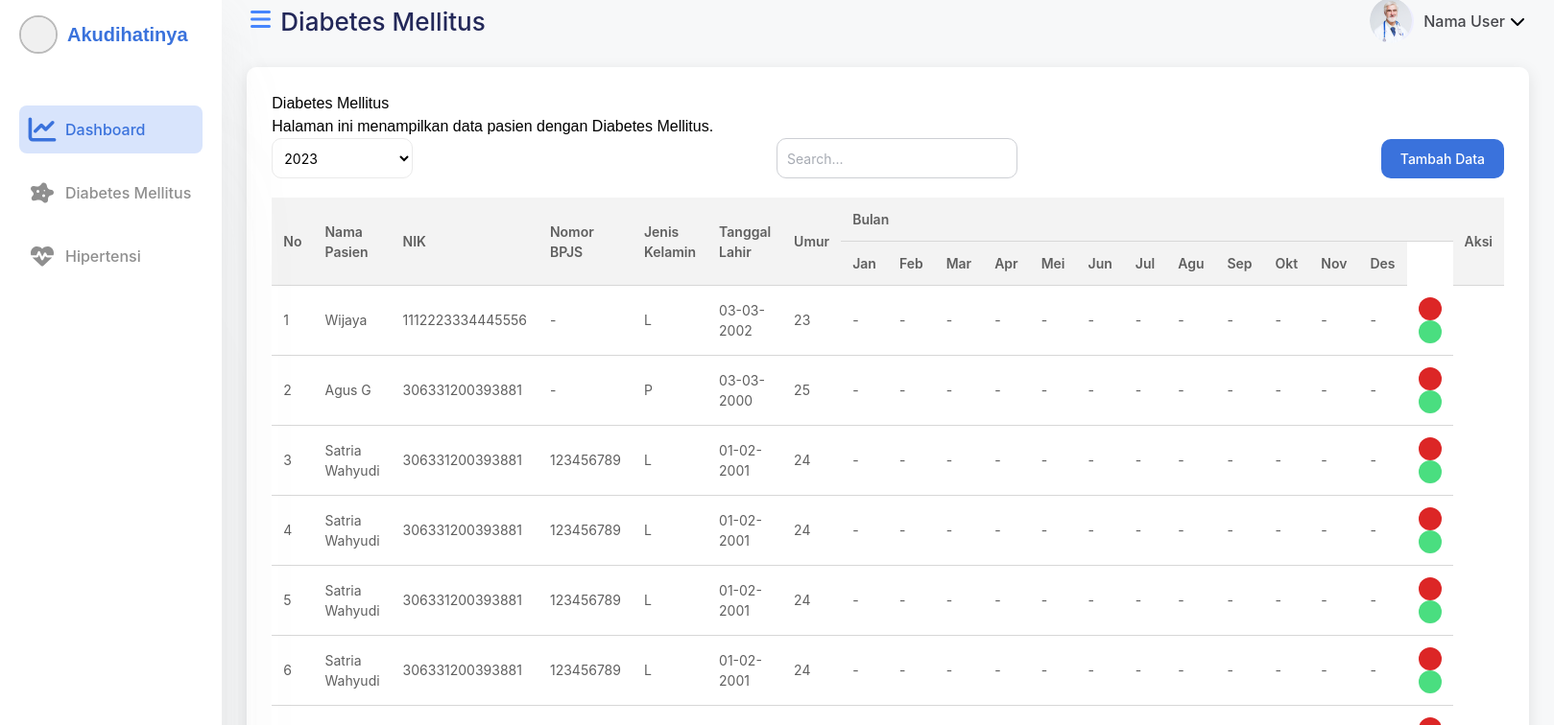
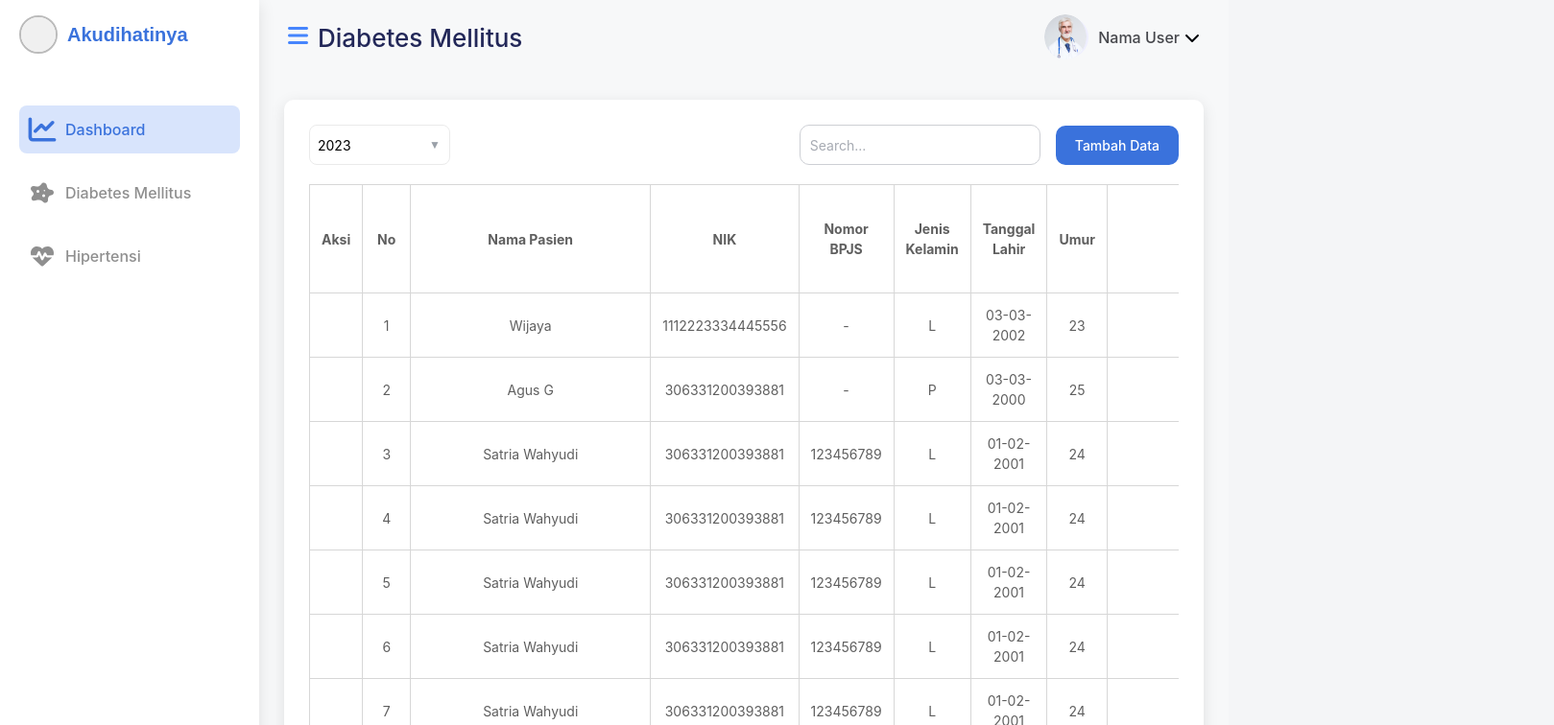
Before and after one commit to Bhimonw/frontend-akudihatinya, a Vue app: page /user/diabetes-mellitus in a window 1280 px wide. Shown: the top 756 px of the page at 96% size, 1619 px wide, since content can reach past the window. Built offline with nearby package versions, Linux system fonts and the light colour scheme.

Commit message:
Update DiabetesMellitus.vue file

```diff
--- a/src/data/dummyData.js
+++ b/src/data/dummyData.js
@@ -7,6 +7,7 @@ export const patientData = [
       gender: "L",
       dob: "03-03-2002",
       age: 23,
+      year:"2023",
       months: Array(12).fill("-"), // Default semua bulan kosong
     },
     {
@@ -17,6 +18,7 @@ export const patientData = [
       gender: "P",
       dob: "03-03-2000",
       age: 25,
+      year: "2023",
       months: ["-", "-", "-", "-", "-", "-", "-", "-", "-", "-", "-", "-"],
     },
     {
@@ -27,6 +29,7 @@ export const patientData = [
       gender: "L",
       dob: "01-02-2001",
       age: 24,
+      year: "2023",
       months: ["-", "-", "-", "-", "-", "-", "-", "-", "-", "-", "-", "-"],
     },
     {
@@ -37,6 +40,7 @@ export const patientData = [
         gender: "L",
         dob: "01-02-2001",
         age: 24,
+        year: "2023",
         months: ["-", "-", "-", "-", "-", "-", "-", "-", "-", "-", "-", "-"],
       },
       {
@@ -47,6 +51,7 @@ export const patientData = [
         gender: "L",
         dob: "01-02-2001",
         age: 24,
+        year: "2023",
         months: ["-", "-", "-", "-", "-", "-", "-", "-", "-", "-", "-", "-"],
       },
       {
@@ -57,6 +62,7 @@ export const patientData = [
         gender: "L",
         dob: "01-02-2001",
         age: 24,
+        year: "2023",
         months: ["-", "-", "-", "-", "-", "-", "-", "-", "-", "-", "-", "-"],
       },
       {
@@ -67,6 +73,7 @@ export const patientData = [
         gender: "L",
         dob: "01-02-2001",
         age: 24,
+        year: "2023",
         months: ["-", "-", "-", "-", "-", "-", "-", "-", "-", "-", "-", "-"],
       },
       {
@@ -77,6 +84,7 @@ export const patientData = [
         gender: "L",
         dob: "01-02-2001",
         age: 24,
+        year: "2023",
         months: ["-", "-", "-", "-", "-", "-", "-", "-", "-", "-", "-", "-"],
       },
       {
@@ -87,6 +95,7 @@ export const patientData = [
         gender: "L",
         dob: "01-02-2001",
         age: 24,
+        year: "2023",
         months: ["-", "-", "-", "-", "-", "-", "-", "-", "-", "-", "-", "-"],
       },
       {
@@ -97,6 +106,18 @@ export const patientData = [
         gender: "L",
         dob: "01-02-2001",
         age: 24,
+        year: "2023",
+        months: ["-", "-", "-", "-", "-", "-", "-", "-", "-", "-", "-", "-"],
+      },
+      {
+        id: 11,
+        name: "Tria Wahyudi",
+        nik: "306331200393881",
+        bpjs: "123456789",
+        gender: "L",
+        dob: "01-02-2001",
+        age: 24,
+        year: "2023",
         months: ["-", "-", "-", "-", "-", "-", "-", "-", "-", "-", "-", "-"],
       },
   ];
--- a/src/layouts/DefaultLayout.vue
+++ b/src/layouts/DefaultLayout.vue
@@ -2,12 +2,10 @@
   <div class="layout">
     <!-- Sidebar -->
     <Sidebar :isSidebarOpen="isSidebarOpen" />
-
     <!-- Main Content -->
     <div class="main-content">
       <!-- Navbar -->
       <Navbar :pageTitle="pageTitle" @toggle-sidebar="toggleSidebar" />
-
       <!-- Page Content -->
       <div class="content">
         <router-view />
@@ -48,6 +46,20 @@
 .layout {
   display: flex;
   height: 100vh;
+  overflow: hidden; /* Pastikan layout tidak memiliki scrollbar tambahan */
+}
+
+/* Sidebar */
+.sidebar {
+  flex-shrink: 0; /* Pastikan sidebar tidak menyusut */
+  width: 270px; /* Open width */
+  height: 100vh;
+  background: #ffffff;
+  box-shadow: 0px 4px 16px rgba(0, 0, 0, 0.1);
+  transition: width 0.3s ease;
+}
+.sidebar.collapsed {
+  width: 90px; /* Collapsed width */
 }
 
 /* Main Content */
@@ -55,6 +67,29 @@
   flex-grow: 1;
   display: flex;
   flex-direction: column;
-    background: #f7f8f9; /* Background color for the main content area */
+  height: 100vh;
+  overflow: hidden; /* Pastikan main-content tidak memiliki scrollbar tambahan */
+}
+
+/* Navbar */
+.navbar {
+  flex-shrink: 0; /* Pastikan navbar tidak menyusut */
+  width: 100%;
+  height: 78px;
+  background: #f7f8f9;
+  display: flex;
+  justify-content: space-between;
+  align-items: center;
+  padding: 0 30px;
+  box-sizing: border-box;
+}
+
+/* Content */
+.content {
+  flex-grow: 1;
+  overflow-y: auto; /* Aktifkan scrolling hanya pada content */
+  padding: 26px;
+  background-color: #f7f8f9;
+  box-sizing: border-box;
 }
 </style>
--- a/src/views/user/DiabetesMellitus.vue
+++ b/src/views/user/DiabetesMellitus.vue
@@ -2,23 +2,21 @@
   <div class="diabetes-mellitus">
     <!-- Page Container -->
     <div class="page-container">
-      <h1>Diabetes Mellitus</h1>
-      <p>Halaman ini menampilkan data pasien dengan Diabetes Mellitus.</p>
-
       <!-- Toolbar -->
       <div class="toolbar">
         <!-- Dropdown Tahun -->
-        <div class="dropdown">
-          <select class="dropdown-select">
-            <option value="2023">2023</option>
-            <option value="2022">2022</option>
-            <option value="2021">2021</option>
+        <div class="dropdown-container-year">
+          <select class="dropdown-select" v-model="selectedYear">
+            <option v-for="year in years" :key="year" :value="year">{{ year }}</option>
+            <font-awesome-icon :icon="['fas', 'chevron-down']" class="dropdown-icon" />
           </select>
         </div>
 
-        <!-- Tombol Search -->
+        <!-- Search Bar dan Tombol Tambah Data -->
+        <div class="right-section">
+          <!-- Search Bar -->
           <div class="search-container">
-          <input type="text" placeholder="Search..." class="search-input" />
+            <input type="text" placeholder="Search..." class="search-input" v-model="searchQuery" />
             <button class="search-button">
               <font-awesome-icon :icon="['fas', 'search']" />
             </button>
@@ -30,12 +28,14 @@
             Tambah Data
           </button>
         </div>
+      </div>
 
       <!-- Tabel Data Pasien -->
       <div class="table-container">
         <table class="data-table">
           <thead>
             <tr>
+              <th rowspan="2">Aksi</th>
               <th rowspan="2">No</th>
               <th rowspan="2">Nama Pasien</th>
               <th rowspan="2">NIK</th>
@@ -43,8 +43,8 @@
               <th rowspan="2">Jenis Kelamin</th>
               <th rowspan="2">Tanggal Lahir</th>
               <th rowspan="2">Umur</th>
+              <th rowspan="2">Alamat</th>
               <th colspan="13">Bulan</th>
-              <th rowspan="2">Aksi</th>
             </tr>
             <tr>
               <th>Jan</th>
@@ -62,7 +62,17 @@
             </tr>
           </thead>
           <tbody>
-            <tr v-for="(patient, index) in patients" :key="patient.id">
+            <tr v-for="(patient, index) in paginatedPatients" :key="patient.id">
+              <td>
+                <div class="action-buttons">
+                  <button class="action-button edit" @click="editPatient(patient.id)">
+                    <font-awesome-icon :icon="['fas', 'edit']" />
+                  </button>
+                  <button class="action-button delete" @click="deletePatient(patient.id)">
+                    <font-awesome-icon :icon="['fas', 'trash']" />
+                  </button>
+              </div>
+              </td>
               <td>{{ index + 1 }}</td>
               <td>{{ patient.name }}</td>
               <td>{{ patient.nik }}</td>
@@ -70,30 +80,67 @@
               <td>{{ patient.gender }}</td>
               <td>{{ patient.dob }}</td>
               <td>{{ patient.age }}</td>
+              <td>{{ patient.address }}</td>
               <td v-for="(month, idx) in patient.months" :key="idx">{{ month }}</td>
-              <td>
-                <button class="action-button red">
-                  <font-awesome-icon :icon="['fas', 'trash']" />
-                </button>
-                <button class="action-button green">
-                  <font-awesome-icon :icon="['fas', 'edit']" />
-                </button>
-              </td>
             </tr>
           </tbody>
         </table>
       </div>
 
       <!-- Pagination -->
-      <div class="pagination">
-        <button class="pagination-button prev">
+      <div class="pagination-container">
+        <div class="flex items-center justify-between bg-white px-4 py-3 sm:px-6">
+          <div class="hidden sm:flex sm:flex-1 sm:items-center sm:justify-between">
+            <!-- Showing Text -->
+            <div>
+              <p class="text-sm text-gray-700 flex items-center gap-2">
+                Baris per halaman:
+                <div class="dropdown-container">
+                  <select id="rowsPerPage" v-model="pageSize" @change="resetPagination" class="dropdown-select">
+                    <option value="10">10</option>
+                    <option value="25">25</option>
+                    <option value="100">100</option>
+                  </select>
+                </div>
+                {{ firstItemIndex + 1 }}-{{ lastItemIndex }} dari {{ totalPatients }} item
+              </p>
+            </div>
+
+            <!-- Pagination Buttons -->
+            <nav class="isolate inline-flex -space-x-px rounded-md shadow-xs" aria-label="Pagination">
+              <!-- Tombol Previous -->
+              <button
+                class="pagination-button prev"
+                @click="prevPage"
+                :disabled="currentPage === 1"
+              >
                 <font-awesome-icon :icon="['fas', 'chevron-left']" />
-          Sebelumnya
               </button>
-        <button class="pagination-button next">
-          Berikutnya
+
+              <!-- Nomor Halaman -->
+              <button
+                v-for="page in totalPages"
+                :key="page"
+                :class="[
+                  currentPage === page ? 'active' : '',
+                  'pagination-button',
+                ]"
+                @click="goToPage(page)"
+              >
+                {{ page }}
+              </button>
+
+              <!-- Tombol Next -->
+              <button
+                class="pagination-button next"
+                @click="nextPage"
+                :disabled="currentPage === totalPages"
+              >
                 <font-awesome-icon :icon="['fas', 'chevron-right']" />
               </button>
+            </nav>
+          </div>
+        </div>
       </div>
     </div>
   </div>
@@ -106,8 +153,74 @@ export default {
   name: "DiabetesMellitus",
   data() {
     return {
-      patients: patientData, // Mengambil data dari file dummy
+      patients: patientData, // Data pasien dari sumber dummy
+      currentPage: 1, // Halaman saat ini
+      pageSize: 10, // Jumlah item per halaman
+      searchQuery: "", // Query pencarian
+      selectedYear: "2023", // Tahun terpilih di dropdown
+      years: ["2023", "2022", "2021"], // Daftar tahun
     };
+  },
+  methods: {
+    resetPagination() {
+      this.currentPage = 1;
+    },
+  },
+  computed: {
+    // Total jumlah pasien
+    totalPatients() {
+      return this.filteredPatients.length;
+    },
+    // Total jumlah halaman berdasarkan ukuran halaman
+    totalPages() {
+      return Math.ceil(this.totalPatients / this.pageSize);
+    },
+    // Indeks item pertama di halaman saat ini
+    firstItemIndex() {
+      return (this.currentPage - 1) * this.pageSize;
+    },
+    // Indeks item terakhir di halaman saat ini
+    lastItemIndex() {
+      return Math.min(this.currentPage * this.pageSize, this.totalPatients);
+    },
+    // Data pasien yang difilter berdasarkan query pencarian dan tahun
+    filteredPatients() {
+      return this.patients.filter((patient) => {
+        const matchesSearch = patient.name.toLowerCase().includes(this.searchQuery.toLowerCase());
+        const matchesYear = !this.selectedYear || patient.year === this.selectedYear;
+        return matchesSearch && matchesYear;
+      });
+    },
+    // Data pasien yang ditampilkan di halaman saat ini
+    paginatedPatients() {
+      return this.filteredPatients.slice(this.firstItemIndex, this.lastItemIndex);
+    },
+  },
+  methods: {
+    // Pindah ke halaman sebelumnya
+    prevPage() {
+      if (this.currentPage > 1) {
+        this.currentPage--;
+      }
+    },
+    // Pindah ke halaman berikutnya
+    nextPage() {
+      if (this.currentPage < this.totalPages) {
+        this.currentPage++;
+      }
+    },
+    // Pindah ke halaman tertentu
+    goToPage(page) {
+      this.currentPage = page;
+    },
+    // Simulasi hapus pasien
+    deletePatient(id) {
+      console.log(`Pasien dengan ID ${id} telah dihapus.`);
+    },
+    // Simulasi edit pasien
+    editPatient(id) {
+      console.log(`Pasien dengan ID ${id} sedang diedit.`);
+    },
   },
 };
 </script>
@@ -118,7 +231,6 @@ export default {
   display: flex;
   justify-content: center;
   align-items: flex-start;
-  padding: 26px;
   background-color: #f7f8f9;
   min-height: 100vh;
   box-sizing: border-box;
@@ -127,13 +239,12 @@ export default {
 /* Page Container */
 .page-container {
   width: 100%;
-  max-width: 1400px;
+  max-width: 1400px; /* Lebar maksimal saat layar besar */
   background: #ffffff;
   border-radius: 10px;
   padding: 26px;
   box-shadow: 0px 4px 16px rgba(0, 0, 0, 0.1);
-  overflow-y: auto;
-  max-height: calc(100vh - 52px);
+  overflow-x: auto; /* Aktifkan scroll horizontal jika konten melebihi lebar */
 }
 
 /* Toolbar */
@@ -142,20 +253,44 @@ export default {
   justify-content: space-between;
   align-items: center;
   margin-bottom: 20px;
+  flex-wrap: wrap; /* Izinkan toolbar membungkus elemen jika layar sempit */
 }
 
+/* Right Section */
+.right-section {
+  display: flex;
+  align-items: center;
+  gap: 16px;
+  flex-wrap: wrap; /* Izinkan search bar dan tombol tambah data membungkus */
+}
+
+
 /* Dropdown */
-.dropdown-select {
-  width: 147px;
-  height: 42px;
-  padding: 8px;
-  border: 1px solid #eaeaea;
-  border-radius: 10px;
-  font-family: "Inter", sans-serif;
-  font-size: 14px;
-  color: #000000;
-  background: #ffffff;
-  cursor: pointer;
+.dropdown-container-year {
+  position: relative;
+  width: 147px; /* Sesuaikan dengan lebar dropdown */
+}
+
+.dropdown-container-year::after {
+  content: "▼"; /* Simbol panah bawah */
+  position: absolute;
+  right: 10px;
+  top: 50%;
+  transform: translateY(-50%);
+  font-size: 12px;
+  color: #9aa0a8;
+  pointer-events: none; /* Pastikan tidak bisa diklik */
+}
+
+/* Dropdown Icon (Chevron Down) */
+.dropdown-icon-year {
+  position: absolute;
+  right: 10px;
+  top: 50%;
+  transform: translateY(-50%);
+  font-size: 12px;
+  color: #9aa0a8;
+  pointer-events: none; /* Pastikan tidak bisa diklik */
 }
 
 /* Search Container */
@@ -196,6 +331,7 @@ export default {
 .add-data-button {
   display: flex;
   align-items: center;
+  justify-content: center;
   gap: 8px;
   padding: 10px 20px;
   background: #3a72dc;
@@ -215,105 +351,257 @@ export default {
 
 /* Table Container */
 .table-container {
-  overflow-x: auto;
+  overflow-x: auto; /* Aktifkan scroll horizontal jika tabel melebihi lebar */
   margin-bottom: 20px;
 }
 
+/* Data Table */
 .data-table {
   width: 100%;
   border-collapse: collapse;
   font-family: "Inter", sans-serif;
   font-size: 14px;
   color: #5f5f5f;
+  table-layout: auto;
+  min-width: 1200px; /* Pastikan tabel memiliki lebar minimum */
 }
 
-.data-table thead {
-  background: #f3f3f3;
-}
-
+/* Header dan Data Cell */
 .data-table th,
 .data-table td {
   padding: 12px;
-  text-align: left;
-  border-bottom: 1px solid #d7d7d7;
+  text-align: center; /* Default rata kiri untuk data */
+  border: 1px solid #d7d7d7; /* Garis vertikal dan horizontal */
+  word-wrap: break-word;
 }
 
-.data-table th {
-  font-weight: 600;
+
+/* Kolom Nama Pasien */
+.data-table tr:first-child th:nth-child(3),
+.data-table tr:first-child td:nth-child(3) {
+  min-width: 250px;
+}
+/* Kolom Alamat */
+.data-table tr:first-child th:nth-child(9),
+.data-table tr:first-child td:nth-child(9) {
+  min-width: 250px;
+}
+
+.data-table tr:last-child th,
+.data-table tr:last-child td {
+  min-width: 50px;
+  max-width: 50px;
+}
+
+
+/* Action Buttons */
+.action-button {
+  border: none;
+  background: transparent;
+  cursor: pointer;
+  font-size: 16px;
+  margin: 0 4px;
+  transition: color 0.3s ease;
+}
+
+.action-button.delete {
+  color: #dc2626; /* Merah untuk delete */
+}
+
+.action-button.edit {
+  color: #4ade80; /* Hijau untuk edit */
+}
+
+.action-button.delete:hover {
+  color: #b91c1c; /* Warna lebih gelap saat hover */
+}
+
+.action-button.edit:hover {
+  color: #22c55e; /* Warna lebih gelap saat hover */
+}
+
+/* Pagination */
+/* Pagination Container */
+.pagination-container {
+  background-color: #ffffff;
+  border-radius: 8px;
+}
+
+/* Pagination Buttons */
+.pagination-button {
+  display: flex;
+  align-items: center;
+  justify-content: center;
+  width: 40px; /* Lebar tetap untuk angka halaman */
+  height: 40px; /* Tinggi tetap untuk angka halaman */
+  padding: 0;
+  font-family: "Inter", sans-serif;
+  font-size: 14px;
+  font-weight: 500;
+  color: #9aa0a8; /* Warna teks default abu-abu */
+  border: none;
+  border-radius: 8px;
+  cursor: pointer;
+  transition: color 0.3s ease; /* Animasi warna teks */
+}
+
+.pagination-button:hover {
+  color: #3a72dc; /* Warna biru saat hover */
+}
+
+/* Halaman Aktif */
+.pagination-button.active {
+  color: #3a72dc; /* Teks biru untuk halaman aktif */
+  font-weight: 600; /* Teks lebih tebal */
+}
+
+/* Tombol Previous dan Next */
+.pagination-button.prev,
+.pagination-button.next {
+  background-color: #3a72dc; /* Background biru */
+  color: #ffffff; /* Teks putih */
+  width: auto; /* Lebar otomatis */
+  padding: 10px 16px; /* Padding tambahan untuk ikon */
+  font-size: 16px; /* Ukuran ikon lebih besar */
+}
+
+.pagination-button.prev:hover,
+.pagination-button.next:hover {
+  background-color: #2a5dbd; /* Background lebih gelap saat hover */
+}
+
+/* Tombol Disabled */
+.pagination-button:disabled {
+  background-color: #9aa0a8; /* Background abu-abu */
+  color: #ffffff; /* Teks putih */
+  cursor: not-allowed; /* Ubah kursor menjadi tidak aktif */
+}
+
+/* Dropdown Baris Per Halaman */
+.rows-per-page {
+  display: flex;
+  align-items: center;
+  gap: 8px;
+}
+
+.rows-per-page label {
+  font-family: "Inter", sans-serif;
+  font-size: 14px;
   color: #5f5f5f;
 }
 
-.data-table tbody tr:hover {
-  background: #f7f8f9;
+.rows-per-page select {
+  width: 80px;
+  height: 42px;
+  padding: 8px;
+  border: 1px solid #eaeaea;
+  border-radius: 10px;
+  font-family: "Inter", sans-serif;
+  font-size: 14px;
+  color: #000000;
+  background: #ffffff;
+  cursor: pointer;
 }
 
-/* Action Buttons */
-.action-button {
-  width: 24px;
-  height: 24px;
-  border: none;
-  border-radius: 50%;
-  cursor: pointer;
-  display: flex;
-  align-items: center;
-  justify-content: center;
-  transition: background-color 0.3s ease;
+/* Container untuk Dropdown */
+.dropdown-container {
+  position: relative;
+  width: 80px; /* Lebar dropdown */
 }
 
-.action-button.red {
-  background: #dc2626;
-  color: #ffffff;
+/* Dropdown Select */
+.dropdown-select {
+  width: 100%;
+  height: 42px;
+  padding: 8px;
+  border: 1px solid #eaeaea; /* Border tipis */
+  border-radius: 8px; /* Sudut melengkung */
+  font-family: "Inter", sans-serif;
+  font-size: 14px;
+  color: #000000;
+  background: #ffffff;
+  cursor: pointer;
+  appearance: none; /* Hilangkan tampilan default dropdown */
+  -webkit-appearance: none; /* Untuk browser Webkit */
+  -moz-appearance: none; /* Untuk browser Mozilla */
+  outline: none; /* Hilangkan outline saat fokus */
+  transition: border-color 0.3s ease; /* Animasi saat hover */
 }
 
-.action-button.green {
-  background: #4ade80;
-  color: #ffffff;
+/* Hover Effect untuk Dropdown */
+.dropdown-select:hover {
+  border-color: #3a72dc; /* Warna border saat hover */
 }
 
-.action-button.red:hover {
-  background: #b91c1c;
+/* Arrow Icon untuk Dropdown */
+.dropdown-container::after {
+  content: "▼"; /* Simbol panah bawah */
+  position: absolute;
+  right: 10px;
+  top: 50%;
+  transform: translateY(-50%);
+  font-size: 12px;
+  color: #9aa0a8;
+  pointer-events: none; /* Pastikan tidak bisa diklik */
 }
 
-.action-button.green:hover {
-  background: #22c55e;
+/* Media Query untuk Layar Kecil */
+@media (max-width: 768px) {
+  .toolbar {
+    flex-direction: column;
+    align-items: flex-start;
+    gap: 16px;
   }
 
-/* Pagination */
-.pagination {
-  display: flex;
-  justify-content: space-between;
-  align-items: center;
+  .right-section {
+    flex-direction: column;
+    align-items: flex-start;
+    gap: 16px;
   }
 
-.pagination-button {
+  .search-container {
+    width: 100%;
+  }
+
+  .search-input {
+    width: 100%;
+  }
+
+  .add-data-button {
+    width: 100%;
+  }
+}
+
+/* Container tombol aksi */
+.action-buttons {
   display: flex;
   align-items: center;
   gap: 8px;
-  padding: 10px 20px;
-  background: #3a72dc;
-  color: #ffffff;
-  font-family: "Inter", sans-serif;
-  font-size: 14px;
-  font-weight: 500;
+}
+/* Action Buttons */
+.action-button {
   border: none;
-  border-radius: 10px;
+  background: transparent;
   cursor: pointer;
-  transition: background-color 0.3s ease;
+  font-size: 16px;
+  margin: 0 4px;
+  transition: color 0.3s ease;
 }
 
-.pagination-button.prev {
-  background: #9aa0a8;
+.action-button.delete {
+  color: #dc2626; /* Merah untuk delete */
 }
 
-.pagination-button.next {
-  background: #3a72dc;
+.action-button.edit {
+  color: #4ade80; /* Hijau untuk edit */
 }
 
-.pagination-button.prev:hover {
-  background: #7a8088;
+.action-button.delete:hover {
+  color: #b91c1c; /* Warna lebih gelap saat hover */
 }
 
-.pagination-button.next:hover {
-  background: #2a5dbd;
+.action-button.edit:hover {
+  color: #22c55e; /* Warna lebih gelap saat hover */
 }
+
 </style>
```
Lines whose indentation alone changed are shown as unchanged.
